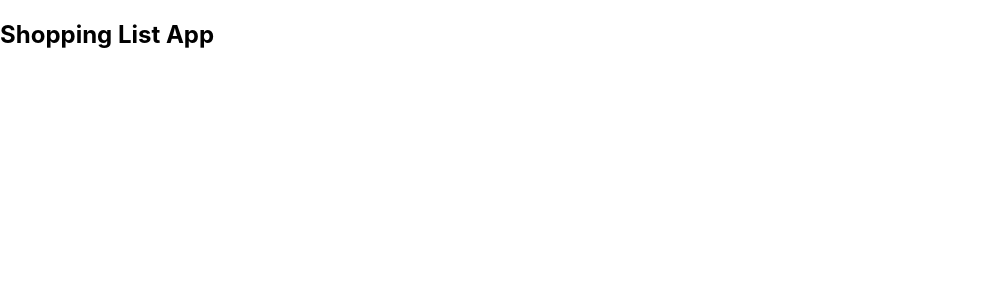
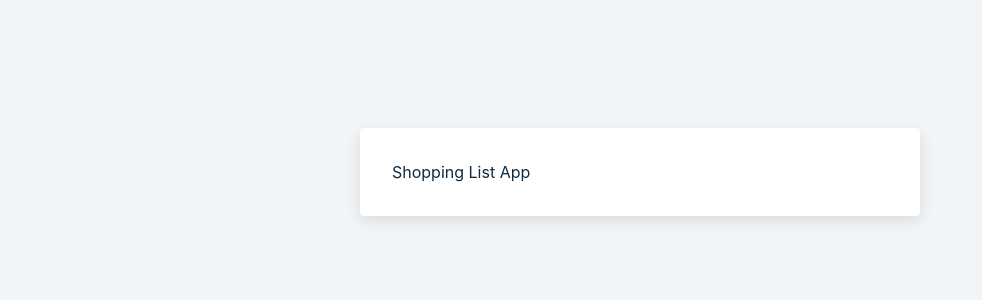
Before and after one commit to answebdev/shopping-list, a React (Create React App) app: page / in a window 1280 px wide. Shown: the top 300 px of the page, without its empty margins (0-982 px from the left). Built offline with nearby package versions, Linux system fonts and the light colour scheme.

Commit message:
set up state

```diff
--- a/src/App.js
+++ b/src/App.js
@@ -2,8 +2,19 @@
 import List from './List';
 import Alert from './Alert';
 
+// Source: https://www.youtube.com/watch?v=a_7Z7C_JCyo
+
 function App() {
-  return <h2>Shopping List App</h2>;
+  const [name, setName] = useState('');
+
+  // This will eventually be stored in local storage:
+  const [list, setList] = useState([]);
+  const [isEditing, setIsEditing] = useState(false);
+  // State for editing the ID:
+  const [editID, setEditID] = useState(null);
+  const [alert, setAlert] = useState({ show: false, msg: '', type: '' });
+
+  return <section className='section-center'>Shopping List App</section>;
 }
 
 export default App;
--- a/src/index.css
+++ b/src/index.css
@@ -1,13 +1,306 @@
+/*
+===============
+Variables
+===============
+*/
+
+:root {
+  /* dark shades of primary color*/
+  --clr-primary-1: hsl(205, 86%, 17%);
+  --clr-primary-2: hsl(205, 77%, 27%);
+  --clr-primary-3: hsl(205, 72%, 37%);
+  --clr-primary-4: hsl(205, 63%, 48%);
+  /* primary/main color */
+  --clr-primary-5: hsl(205, 78%, 60%);
+  /* lighter shades of primary color */
+  --clr-primary-6: hsl(205, 89%, 70%);
+  --clr-primary-7: hsl(205, 90%, 76%);
+  --clr-primary-8: hsl(205, 86%, 81%);
+  --clr-primary-9: hsl(205, 90%, 88%);
+  --clr-primary-10: hsl(205, 100%, 96%);
+  /* darkest grey - used for headings */
+  --clr-grey-1: hsl(209, 61%, 16%);
+  --clr-grey-2: hsl(211, 39%, 23%);
+  --clr-grey-3: hsl(209, 34%, 30%);
+  --clr-grey-4: hsl(209, 28%, 39%);
+  /* grey used for paragraphs */
+  --clr-grey-5: hsl(210, 22%, 49%);
+  --clr-grey-6: hsl(209, 23%, 60%);
+  --clr-grey-7: hsl(211, 27%, 70%);
+  --clr-grey-8: hsl(210, 31%, 80%);
+  --clr-grey-9: hsl(212, 33%, 89%);
+  --clr-grey-10: hsl(210, 36%, 96%);
+  --clr-white: #fff;
+  --clr-red-dark: hsl(360, 67%, 44%);
+  --clr-red-light: hsl(360, 71%, 66%);
+  --clr-green-dark: hsl(125, 67%, 44%);
+  --clr-green-light: hsl(125, 71%, 66%);
+  --clr-black: #222;
+  --transition: all 0.3s linear;
+  --spacing: 0.1rem;
+  --radius: 0.25rem;
+  --light-shadow: 0 5px 15px rgba(0, 0, 0, 0.1);
+  --dark-shadow: 0 5px 15px rgba(0, 0, 0, 0.2);
+  --max-width: 1170px;
+  --fixed-width: 620px;
+}
+/*
+===============
+Global Styles
+===============
+*/
+
+*,
+::after,
+::before {
+  margin: 0;
+  padding: 0;
+  box-sizing: border-box;
+}
 body {
-  margin: 0;
-  font-family: -apple-system, BlinkMacSystemFont, 'Segoe UI', 'Roboto', 'Oxygen',
-    'Ubuntu', 'Cantarell', 'Fira Sans', 'Droid Sans', 'Helvetica Neue',
-    sans-serif;
-  -webkit-font-smoothing: antialiased;
-  -moz-osx-font-smoothing: grayscale;
+  font-family: -apple-system, BlinkMacSystemFont, 'Segoe UI', Roboto, Oxygen,
+    Ubuntu, Cantarell, 'Open Sans', 'Helvetica Neue', sans-serif;
+  background: var(--clr-grey-10);
+  color: var(--clr-grey-1);
+  line-height: 1.5;
+  font-size: 0.875rem;
+}
+ul {
+  list-style-type: none;
+}
+a {
+  text-decoration: none;
+}
+h1,
+h2,
+h3,
+h4 {
+  letter-spacing: var(--spacing);
+  text-transform: capitalize;
+  line-height: 1.25;
+  margin-bottom: 0.75rem;
+}
+h1 {
+  font-size: 3rem;
+}
+h2 {
+  font-size: 2rem;
+}
+h3 {
+  font-size: 1.25rem;
+}
+h4 {
+  font-size: 0.875rem;
+}
+p {
+  margin-bottom: 1.25rem;
+  color: var(--clr-grey-5);
+}
+@media screen and (min-width: 800px) {
+  h1 {
+    font-size: 4rem;
+  }
+  h2 {
+    font-size: 2.5rem;
+  }
+  h3 {
+    font-size: 1.75rem;
+  }
+  h4 {
+    font-size: 1rem;
+  }
+  body {
+    font-size: 1rem;
+  }
+  h1,
+  h2,
+  h3,
+  h4 {
+    line-height: 1;
+  }
+}
+.btn {
+  text-transform: uppercase;
+  background: transparent;
+  color: var(--clr-black);
+  padding: 0.375rem 0.75rem;
+  letter-spacing: var(--spacing);
+  display: inline-block;
+  transition: var(--transition);
+  font-size: 0.875rem;
+  border: 2px solid var(--clr-black);
+  cursor: pointer;
+  box-shadow: 0 1px 3px rgba(0, 0, 0, 0.2);
+  border-radius: var(--radius);
+}
+.btn:hover {
+  color: var(--clr-white);
+  background: var(--clr-black);
+}
+/* section */
+.section {
+  padding: 5rem 0;
 }
 
-code {
-  font-family: source-code-pro, Menlo, Monaco, Consolas, 'Courier New',
-    monospace;
+.section-center {
+  width: 90vw;
+  margin: 0 auto;
+  max-width: 35rem;
+  margin-top: 8rem;
 }
+@media screen and (min-width: 992px) {
+  .section-center {
+    width: 95vw;
+  }
+}
+main {
+  min-height: 100vh;
+  display: grid;
+  place-items: center;
+}
+/*
+===============
+Grocery List
+===============
+*/
+.section-center {
+  background: var(--clr-white);
+  border-radius: var(--radius);
+  box-shadow: var(--light-shadow);
+  transition: var(--transition);
+  padding: 2rem;
+}
+.section-center:hover {
+  box-shadow: var(--dark-shadow);
+}
+.alert {
+  margin-bottom: 1rem;
+  height: 1.25rem;
+  display: grid;
+  align-items: center;
+  text-align: center;
+  font-size: 0.7rem;
+  border-radius: 0.25rem;
+  letter-spacing: var(--spacing);
+  text-transform: capitalize;
+}
+.alert-danger {
+  color: #721c24;
+  background: #f8d7da;
+}
+.alert-success {
+  color: #155724;
+  background: #d4edda;
+}
+.grocery-form h3 {
+  color: var(--clr-primary-1);
+  margin-bottom: 1.5rem;
+  text-align: center;
+}
+.form-control {
+  display: flex;
+  justify-content: center;
+}
+.grocery {
+  padding: 0.25rem;
+  padding-left: 1rem;
+  background: var(--clr-grey-10);
+  border-top-left-radius: var(--radius);
+  border-bottom-left-radius: var(--radius);
+  border-color: transparent;
+  font-size: 1rem;
+  flex: 1 0 auto;
+  color: var(--clr-grey-5);
+}
+.grocery::placeholder {
+  font-family: var(--ff-secondary);
+  color: var(--clr-grey-5);
+}
+.submit-btn {
+  background: var(--clr-primary-8);
+  border-color: transparent;
+  flex: 0 0 5rem;
+  display: grid;
+  align-items: center;
+  padding: 0.25rem;
+  text-transform: capitalize;
+  letter-spacing: 2px;
+  border-top-right-radius: var(--radius);
+  border-bottom-right-radius: var(--radius);
+  cursor: pointer;
+  content: var(--clr-primary-5);
+  transition: var(--transition);
+  font-size: 0.85rem;
+}
+.submit-btn:hover {
+  background: var(--clr-primary-5);
+  color: var(--clr-white);
+}
+
+.grocery-container {
+  margin-top: 2rem;
+}
+
+.grocery-item {
+  display: flex;
+  align-items: center;
+  justify-content: space-between;
+  margin-bottom: 0.5rem;
+  transition: var(--transition);
+  padding: 0.25rem 1rem;
+  border-radius: var(--radius);
+  text-transform: capitalize;
+}
+.grocery-item:hover {
+  color: var(--clr-grey-5);
+  background: var(--clr-grey-10);
+}
+.grocery-item:hover .title {
+  color: var(--clr-grey-5);
+}
+.title {
+  margin-bottom: 0;
+  color: var(--clr-grey-1);
+  letter-spacing: 2px;
+  transition: var(--transition);
+}
+.edit-btn,
+.delete-btn {
+  background: transparent;
+  border-color: transparent;
+  cursor: pointer;
+  font-size: 0.7rem;
+  margin: 0 0.15rem;
+  transition: var(--transition);
+}
+.edit-btn {
+  color: var(--clr-green-light);
+}
+.edit-btn:hover {
+  color: var(--clr-green-dark);
+}
+.delete-btn {
+  color: var(--clr-red-light);
+}
+.delete-btn:hover {
+  color: var(--clr-red-dark);
+}
+.clear-btn {
+  text-transform: capitalize;
+  width: 10rem;
+  height: 1.5rem;
+  display: grid;
+  align-items: center;
+  background: transparent;
+  border-color: transparent;
+  color: var(--clr-red-light);
+  margin: 0 auto;
+  font-size: 0.85rem;
+  letter-spacing: var(--spacing);
+  cursor: pointer;
+  transition: var(--transition);
+  margin-top: 1.25rem;
+}
+.clear-btn:hover {
+  color: var(--clr-red-dark);
+}
```
